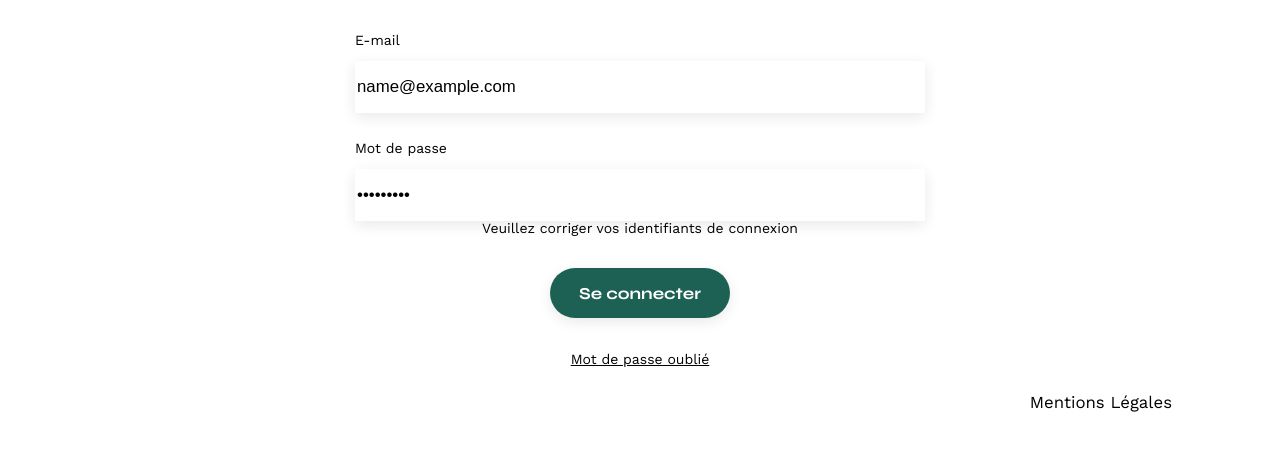
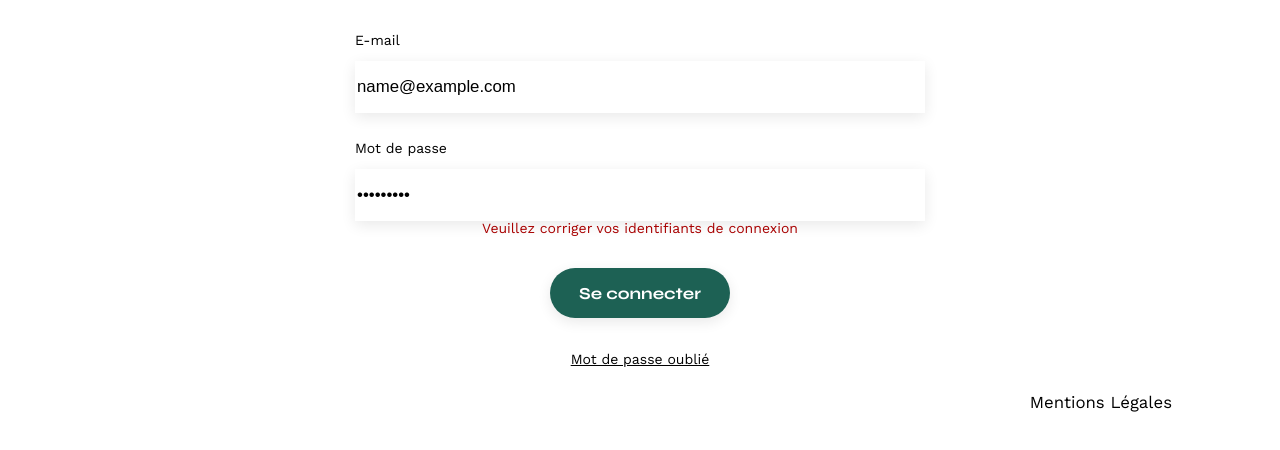
Before and after one commit to maxi1993-tech/Sophie-Bluel, a plain HTML site: page FrontEnd/login.html in a window 1280 px wide. Both pictures are taken after typing "name@example.com", "Sample123" into the empty fields and a click on the input "Se connecter". Shown: the part 198-648 px from the top of the page. Drawn offline with nearby package versions, Linux system fonts and the light colour scheme; no server answers.

Commit message:
fix(css): align the login error color with the modal

```diff
--- a/FrontEnd/assets/login.css
+++ b/FrontEnd/assets/login.css
@@ -32,6 +32,7 @@
 
 .error-login {
     text-align: center;
+    color: #A80000;
 }
 
 .login-button {
```
